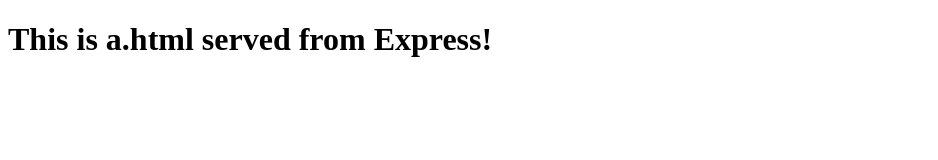
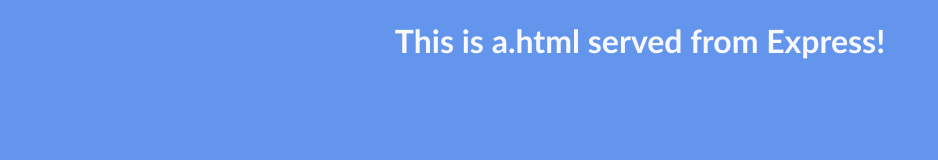
Before and after one commit to emmajb1004/04_express_33912688, a website: page views/a.html in a window 1280 px wide. Shown: the whole page, without its empty margins (0-938 px from the left). Drawn offline with Linux system fonts and the light colour scheme.

Commit message:
added readme and stylesheet

```diff
--- a/index.js
+++ b/index.js
@@ -7,6 +7,9 @@
 const mainRoutes = require("./routes/main");
 app.use('/', mainRoutes);
 
+// serve static files using CSS
+app.use(express.static(__dirname));
+
 
 //Start listening for HTTP requests
 app.listen(port,
--- /dev/null
+++ b/styles.css
@@ -0,0 +1,7 @@
+body {
+    font-family:'Gill Sans', 'Gill Sans MT', Calibri, 'Trebuchet MS', sans-serif;
+    background-color: cornflowerblue;
+    color: ghostwhite;
+    margin: 20px;
+    text-align: center;
+}
--- a/views/a.html
+++ b/views/a.html
@@ -1,6 +1,7 @@
 <!DOCTYPE html>
 <html>
 <head>
+  <link rel="stylesheet" href="/styles.css">
   <title>Hello from Express</title>
 </head>
 <body>
```
Also changed, not shown: README.md (added).
